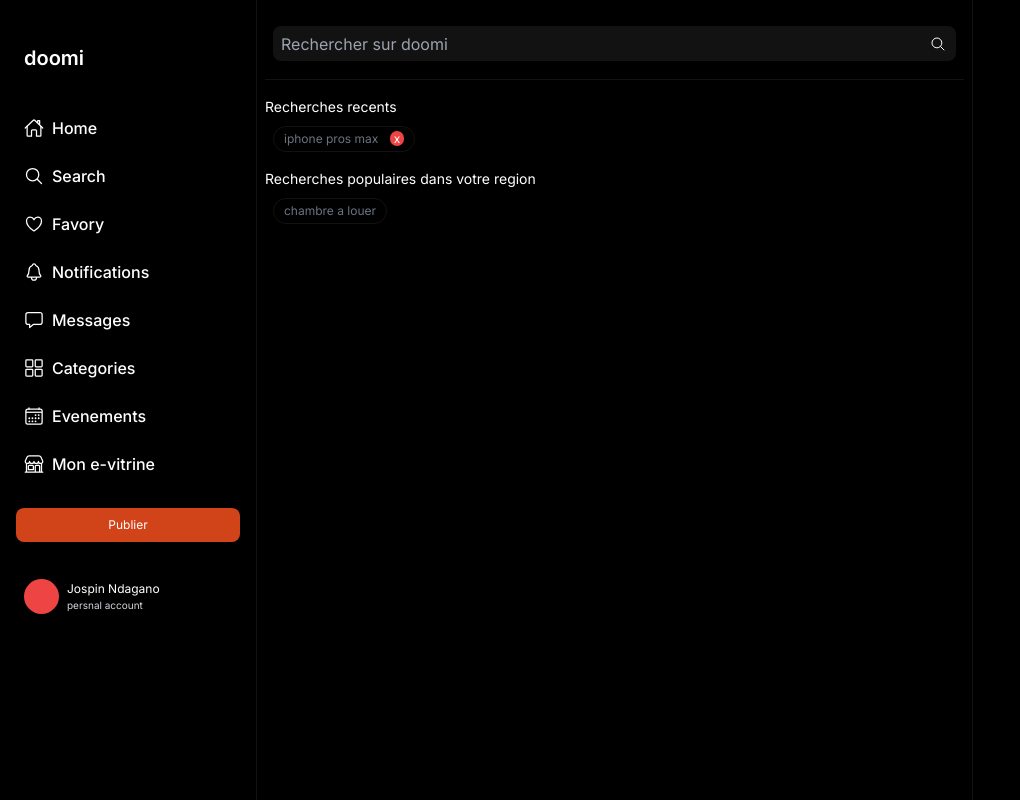
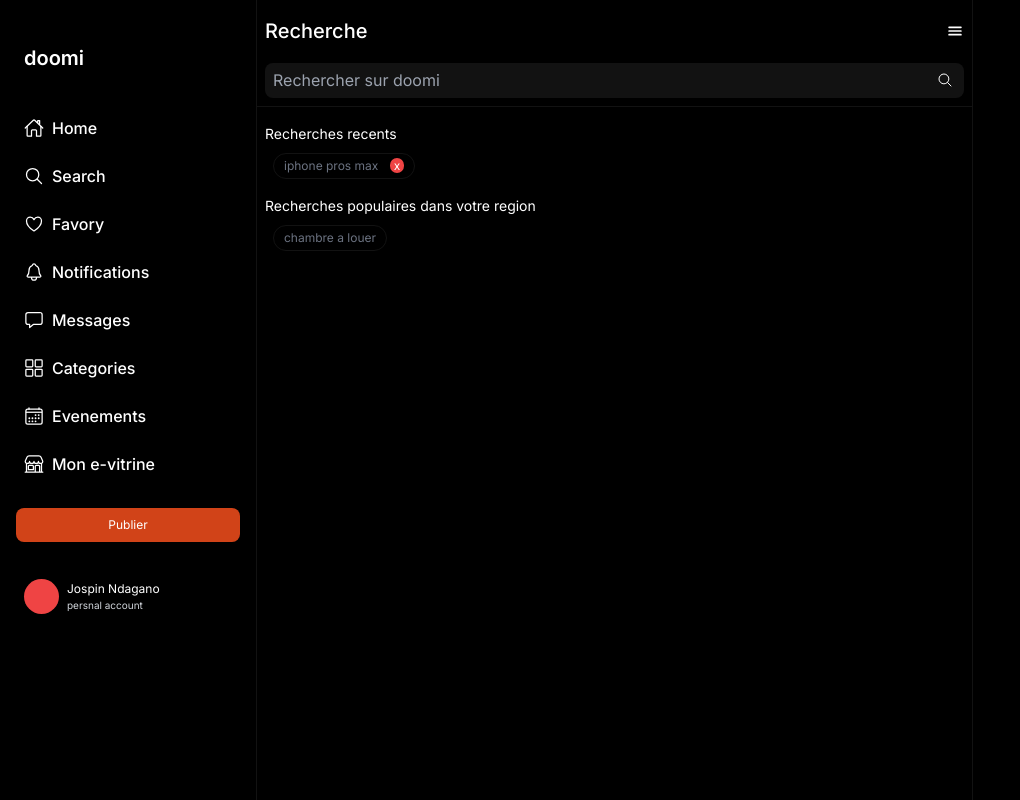
Before and after one commit to Jospin6/doomi, a Next.js app: page /mes_recherches in a window 1280 px wide. Shown: the whole page, without its empty margins (0-1020 px from the left). Built offline with nearby package versions, Linux system fonts and the light colour scheme.

Commit message:
Add headerto the main pages

```diff
--- a/src/app/[...categorie]/page.tsx
+++ b/src/app/[...categorie]/page.tsx
@@ -1,3 +1,5 @@
+import { SearchBar } from "@/components/SearchBar"
+
 interface CategoriesProps {
     params: {
         categorie: string[]
@@ -7,7 +9,7 @@ interface CategoriesProps {
 export default function Categorie({ params }: CategoriesProps) {
     return <div className=" flex w-full text-white">
         <div className="w-[70%] min-h-[100vh] h-auto border-x-[1px] border-[#121212]">
-
+            <SearchBar isHidden={true} hideOtherComp={true} topTitle={params.categorie[0]} />
         </div>
 
         <div className="w-[30%]">
--- a/src/app/favoris/page.tsx
+++ b/src/app/favoris/page.tsx
@@ -1,7 +1,9 @@
+import { SearchBar } from "@/components/SearchBar";
+
 export default function Favoris() {
     return <div className=" flex w-full text-white">
         <div className="w-[70%] min-h-[100vh] h-auto border-x-[1px] border-[#121212]">
-
+            <SearchBar isHidden={true} hideOtherComp={true} topTitle="Favories" />
         </div>
 
         <div className="w-[30%]">
--- a/src/app/mes_recherches/page.tsx
+++ b/src/app/mes_recherches/page.tsx
@@ -2,8 +2,9 @@ import { SearchBar } from "@/components/SearchBar";
 
 export default function MesRecherches() {
     return <div className=" flex w-full text-white">
-        <div className="w-[70%] min-h-[100vh] px-2 h-auto border-x-[1px] border-[#121212]">
-            <SearchBar isHidden={true}/>
+        <div className="w-[70%] min-h-[100vh] h-auto border-x-[1px] border-[#121212]">
+            <SearchBar isHidden={true} hideOtherComp={true} topTitle="Recherche" />
+            <div className="px-2">
                 <div className="mt-4">
                     <div className="text-white mb-2 text-[14px]">Recherches recents</div>
                     <div className="pl-2">
@@ -20,6 +21,7 @@ export default function MesRecherches() {
                     </div>
                 </div>
             </div>
+        </div>
 
         <div className="w-[30%]">
 
--- a/src/app/notifications/page.tsx
+++ b/src/app/notifications/page.tsx
@@ -1,7 +1,9 @@
+import { SearchBar } from "@/components/SearchBar";
+
 export default function Notifications() {
     return <div className=" flex w-full text-white">
         <div className="w-[70%] min-h-[100vh] h-auto border-x-[1px] border-[#121212]">
-
+            <SearchBar isHidden={true} hideOtherComp={true} topTitle="Notifications" />
         </div>
 
         <div className="w-[30%]">
--- a/src/components/SearchBar.tsx
+++ b/src/components/SearchBar.tsx
@@ -1,18 +1,29 @@
-import { IoSearchOutline } from "react-icons/io5"
+import { IoMenu, IoMenuSharp, IoSearchOutline, IoSettings } from "react-icons/io5"
 import { CategoryItem } from "./CategoryItem"
 import { Categories } from "./Categories"
 
 type SearchBarProps = {
-    isHidden?: boolean
+    isHidden?: boolean,
+    hideOtherComp?: boolean,
+    topTitle?: string
 }
 
-export const SearchBar = ({isHidden = false}: SearchBarProps) => {
-    let navbarStyle = "h-[80px] border-b-[1px] border-[#121212] w-full px-2"
-    return <div className={!isHidden ? `${navbarStyle}` : `${navbarStyle} flex items-center`}>
-    <div className="flex items-center mt-2 w-full rounded-lg bg-[#121212] h-[35px]">
-      <input type="text" className="w-[95%] outline-none mr-2 bg-transparent pl-2 text-gray-500" placeholder="Rechercher sur doomi" />
-      <IoSearchOutline className="text-white cursor-pointer" />
+export const SearchBar = ({ isHidden = false, hideOtherComp = false, topTitle }: SearchBarProps) => {
+
+    return <div className="h-auto border-b-[1px] border-[#121212] w-full px-2">
+        <div className={hideOtherComp ? `flex justify-between text-white items-center pt-4` : `hidden`}>
+            <span className="text-[20px] font-[500]"> {topTitle} </span>
+            <span className="text-[18px]"><IoMenu /></span>
+        </div>
+        <div className="flex items-center h-[60px]">
+            <div className="flex items-center mt-2 w-full rounded-lg bg-[#121212] h-[35px]">
+                <input
+                    type="text"
+                    className="w-[95%] outline-none mr-2 bg-transparent pl-2 text-gray-500"
+                    placeholder="Rechercher sur doomi" />
+                <IoSearchOutline className="text-white cursor-pointer" />
+            </div>
+        </div>
+        <Categories isHidden={isHidden} />
     </div>
-    <Categories isHidden={isHidden}/>
-  </div>
 }
```
Lines whose indentation alone changed are shown as unchanged.
